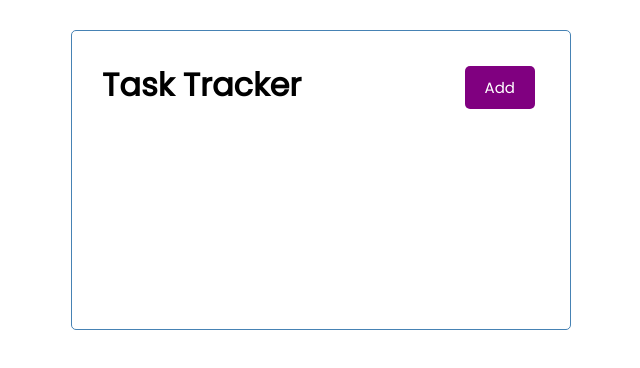
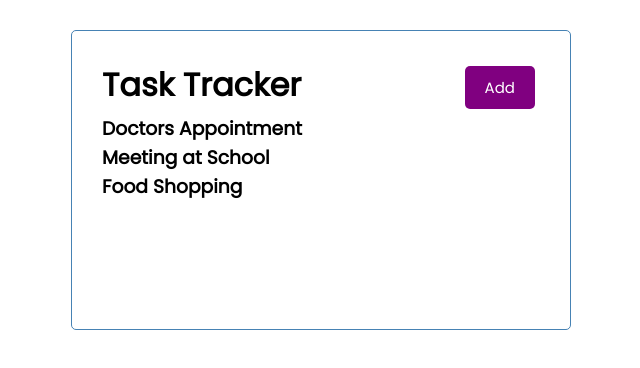
Before and after one commit to Nanlung/angular-task-tracker, an Angular app: page / in a window 1280 px wide. Shown: the top 368 px of the page, without its empty margins (319-959 px from the left). Built offline with nearby package versions, Linux system fonts and the light colour scheme.

Commit message:
tasks component

```diff
--- a/src/app/app.component.html
+++ b/src/app/app.component.html
@@ -1,4 +1,5 @@
 <div class="container">
   <app-header></app-header>
+  <app-tasks></app-tasks>
 
 </div>
--- a/src/app/app.module.ts
+++ b/src/app/app.module.ts
@@ -4,12 +4,14 @@
 import { AppComponent } from './app.component';
 import { HeaderComponent } from './components/header/header.component';
 import { ButtonComponent } from './components/button/button.component';
+import { TasksComponent } from './components/tasks/tasks.component';
 
 @NgModule({
   declarations: [
     AppComponent,
     HeaderComponent,
-    ButtonComponent
+    ButtonComponent,
+    TasksComponent
   ],
   imports: [
     BrowserModule
--- /dev/null
+++ b/src/app/components/tasks/tasks.component.html
@@ -0,0 +1 @@
+<h3 *ngFor="let task of tasks">{{task.text}}</h3>
--- /dev/null
+++ b/src/app/components/tasks/tasks.component.ts
@@ -0,0 +1,18 @@
+import { Component, OnInit } from '@angular/core';
+import { Task } from "../../Task"
+import { TASKS } from "../../mock.tasks";
+
+@Component({
+  selector: 'app-tasks',
+  templateUrl: './tasks.component.html',
+  styleUrls: ['./tasks.component.css']
+})
+export class TasksComponent implements OnInit {
+  tasks: Task[] = TASKS;
+
+  constructor() { }
+
+  ngOnInit(): void {
+  }
+
+}
--- a/src/app/mock.tasks.ts
+++ b/src/app/mock.tasks.ts
@@ -1,4 +1,6 @@
-export const TASKS = [
+import { Task } from "./Task";
+
+export const TASKS: Task[] = [
   {
     id: 1,
     text: 'Doctors Appointment',
```
Also changed, not shown: src/app/components/tasks/tasks.component.css (added), 1 other file (tests, documents, lock files or other folders).
